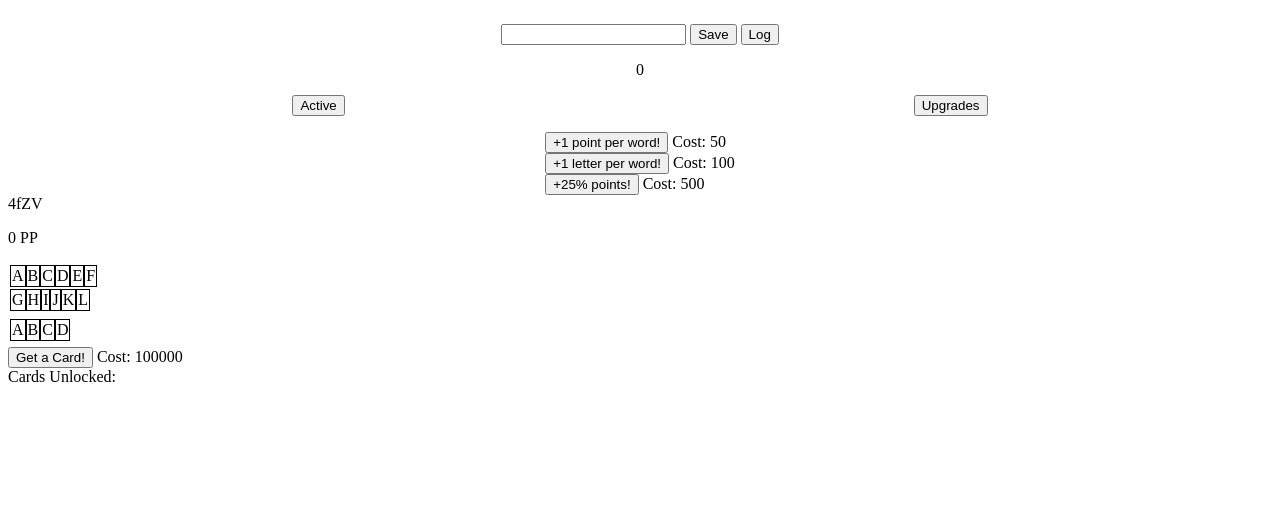
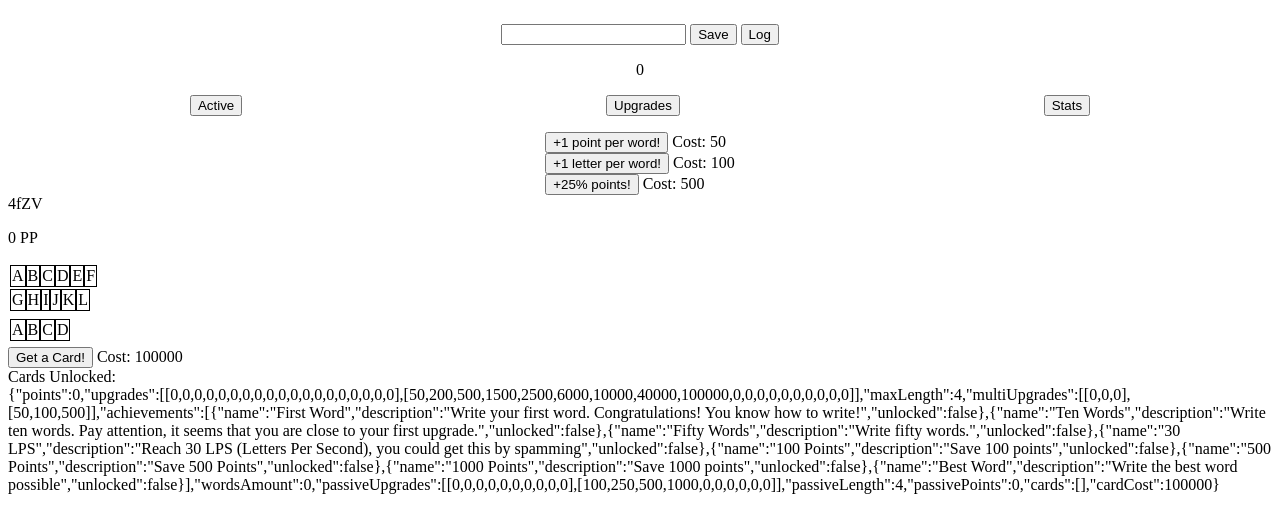
Before and after one commit to TheDiegoNG/IncrementalTyping, a website: page index.html in a window 1280 px wide. Drawn offline with Linux system fonts and the light colour scheme; no server answers.

Commit message:
Se empezó la implementación de stats

```diff
--- a/index.html
+++ b/index.html
@@ -36,6 +36,7 @@
         <button id="passiveMenuButton" onclick="Tab('passiveMenu')" style="display:none;">Passive</button>
         <button id="upgradesMenuButton" onclick="Tab('upgradesMenu')" style="display:none;">Upgrades</button>
         <button id="cardsMenuButton" onclick="Tab('cardsMenu')" style="display:none;">Cards</button>
+        <button id="statsMenuButton" onclick="Tab('statsMenu')" style="display:none;">Stats</button>
     </div>
     <div class="separator">
     </div>
--- a/js/main.js
+++ b/js/main.js
@@ -85,11 +85,13 @@ async function checkText(event) {
 
 window.setInterval(function(){
     SetCosts()
+    SetStats()
     CheckAchievements()
     document.getElementById("PointsCounter").textContent = Math.round(game.points);
     document.getElementById("passivePoints").textContent = Math.round(game.passivePoints) + " PP";
     document.getElementById("activeMenuButton").style.display = "flex";
     document.getElementById("upgradesMenuButton").style.display = "flex";
+    document.getElementById("statsMenuButton").style.display = "flex";
     if(game.upgrades[0][2] === 1) document.getElementById("LettersPerSecond").style.display = "block";
     if(game.upgrades[0][3] === 1) document.getElementById("passiveMenuButton").style.display = "flex";
     if(game.upgrades[0][8] === 1) document.getElementById("cardsMenuButton").style.display = "flex";
@@ -188,6 +190,7 @@ function Tab(tabName) {
     document.getElementById("passiveMenu").style.display = "none"
     document.getElementById("upgradesMenu").style.display = "none"
     document.getElementById("cardsMenu").style.display = "none"
+    document.getElementById("statsMenu").style.display = "none"
     document.getElementById(tabName).style.display = "flex"
     document.getElementById(tabName).style.justifyContent = "space-around";
   }
@@ -206,6 +209,11 @@ function SetCosts()
     document.getElementById("cardsCost").textContent = Math.round(game.cardCost)
 }
 
+function SetStats()
+{
+    document.getElementById("stats").textContent = JSON.stringify(game);
+}
+
 function SaveGame()
 {
     localStorage.setItem("save",JSON.stringify(game));
```
